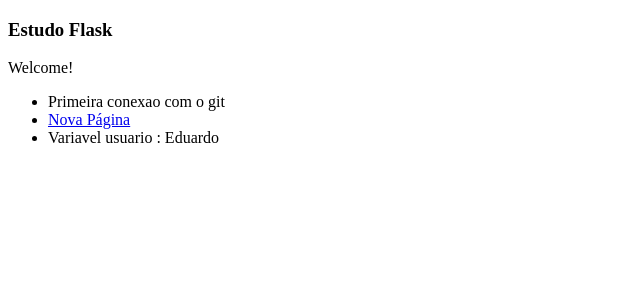
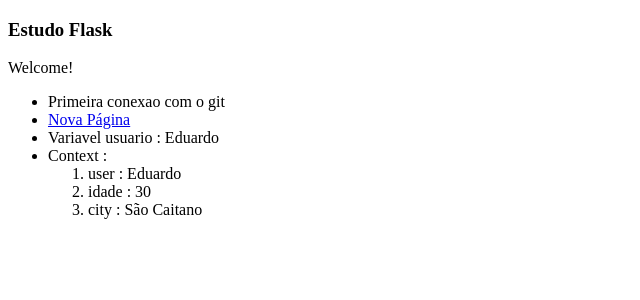
Before and after one commit to EduardoSilvaDev/Flask, a Flask app: page / in a window 1280 px wide. Shown: the top 300 px of the page, without its empty margins (0-640 px from the left). Run offline with Flask 3, Linux system fonts and the light colour scheme.

Commit message:
variaveis

```diff
--- a/app/routes.py
+++ b/app/routes.py
@@ -5,7 +5,12 @@ from flask import render_template, url_for
 @app.route('/')
 def home():
     usuario = 'Eduardo'
-    return render_template('index.html',usuario=usuario)
+    context = {
+        'user':'Eduardo',
+        'idade':30,
+        'city':'São Caitano'
+    }
+    return render_template('index.html',usuario=usuario,context=context)
 
 
 @app.route('/novo')
--- a/app/templates/index.html
+++ b/app/templates/index.html
@@ -18,6 +18,13 @@
             <a href="{{url_for('newroute')}}">Nova Página</a>
         </li>
         <li>Variavel usuario : {{usuario}}</li>
+        <li>Context :
+            <ol>
+                {% for chave, valor in context.items() %}
+                    <li>{{chave}} : {{valor}}</li>
+                {% endfor %}
+            </ol>
+        </li>
     </ul>
 </body>
 </html>
```
